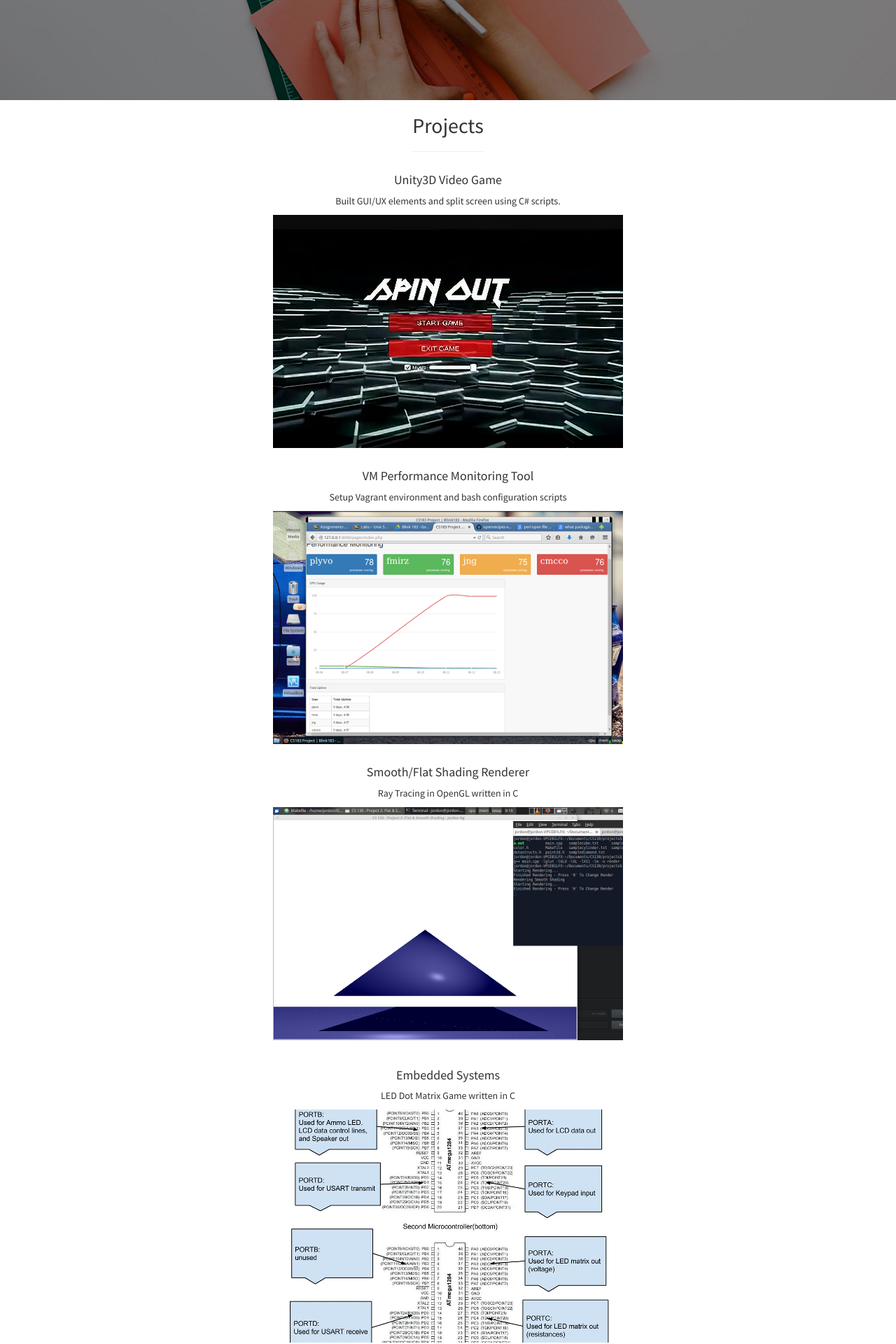
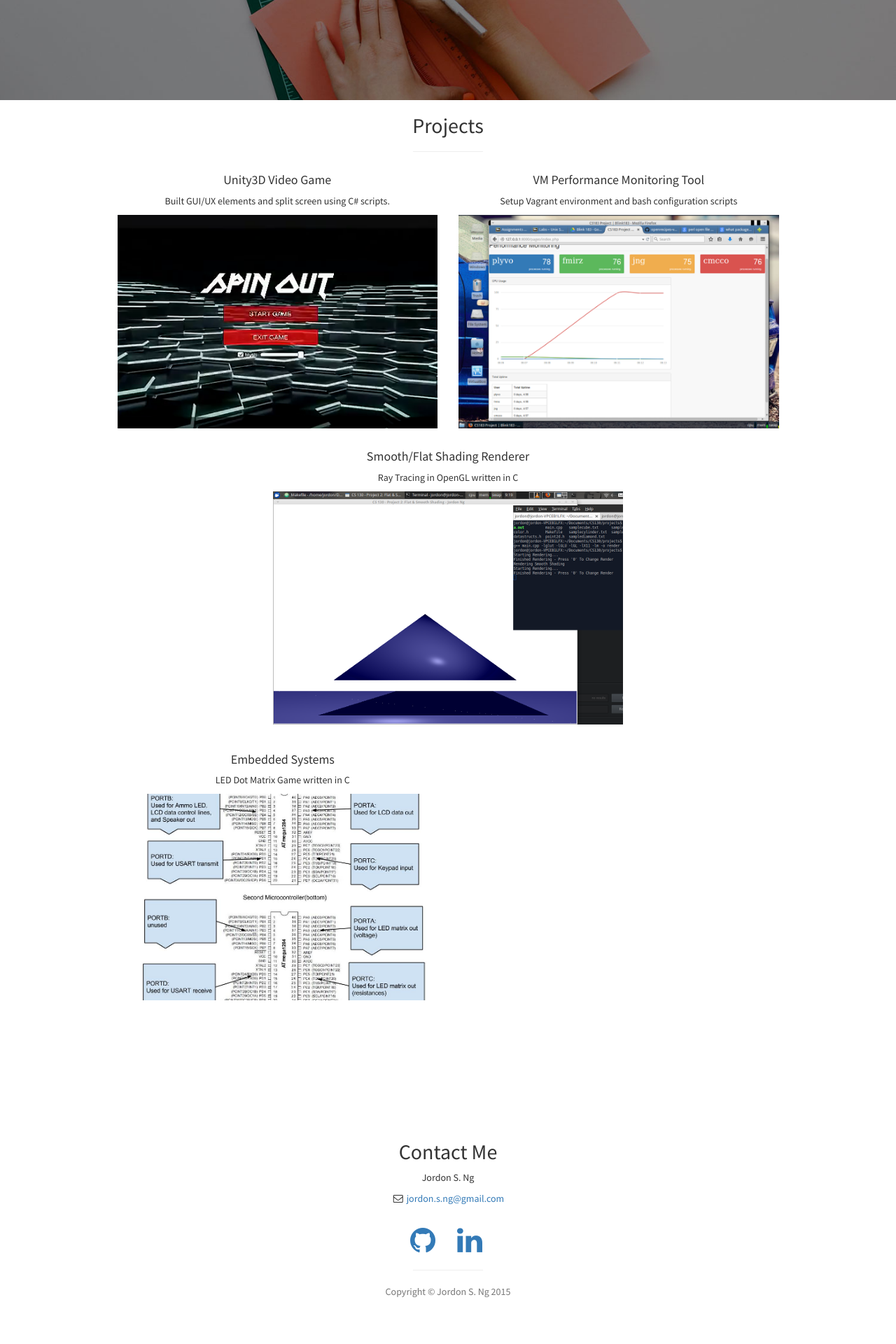
Before and after one commit to jsng0/jsng0.github.io, a Jekyll site: the page index.html, which Jekyll copies as it is, in a window 1280 px wide. Shown: the part 1713-3633 px from the top of the page at 70% size. Built offline with Jekyll 4.4.1, drawn with Linux system fonts in a browser that asks for light colours.

Commit message:
decreased column spacing in proj section by point five

```diff
--- a/index.html
+++ b/index.html
@@ -105,7 +105,7 @@
                     <h2>Projects</h2>
                     <hr class="small">
                     <div class="row">
-                        <div class="col-md-6.5">
+                        <div class="col-md-6">
                             <div class="portfolio-item">
                                 <h4>Unity3D Video Game</h4>
                                     <p>Built GUI/UX elements and split screen using C# scripts.</p>
@@ -114,7 +114,7 @@
                                         </a>
                             </div>
                         </div>
-                        <div class="col-md-6.5">
+                        <div class="col-md-6">
                             <div class="portfolio-item">
                                 <h4>VM Performance Monitoring Tool</h4>
                                     <p>Setup Vagrant environment and bash configuration scripts</p>
@@ -123,7 +123,7 @@
                                         </a>
                             </div>
                         </div
-                        <div class="col-md-6.5">
+                        <div class="col-md-6">
                             <div class="portfolio-item">
                                 <h4>Smooth/Flat Shading Renderer</h4>
                                     <p>Ray Tracing in OpenGL written in C</p>
@@ -132,7 +132,7 @@
                                         </a>
                             </div>
                         </div>
-                        <div class="col-md-6.5">
+                        <div class="col-md-6">
                             <div class="portfolio-item">
                                 <h4>Embedded Systems</h4>
                                     <p>LED Dot Matrix Game written in C</p>
```
